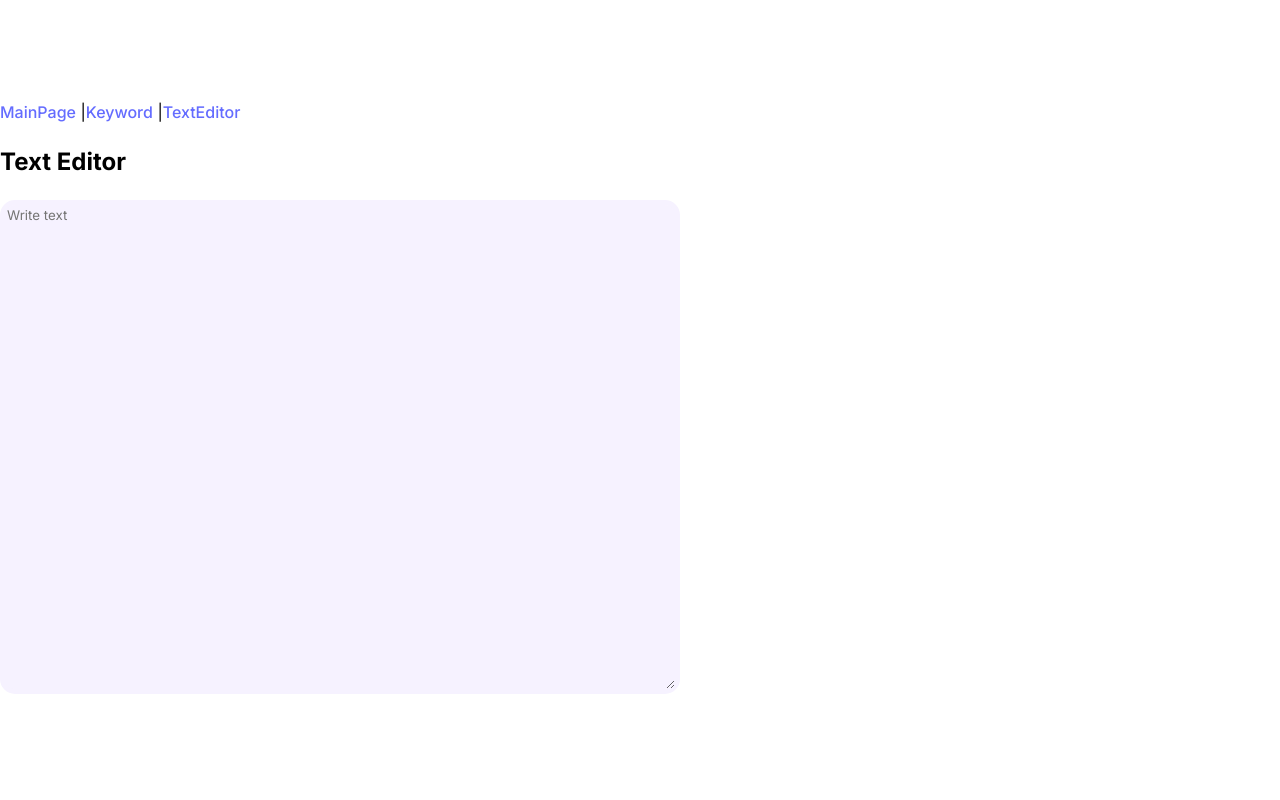
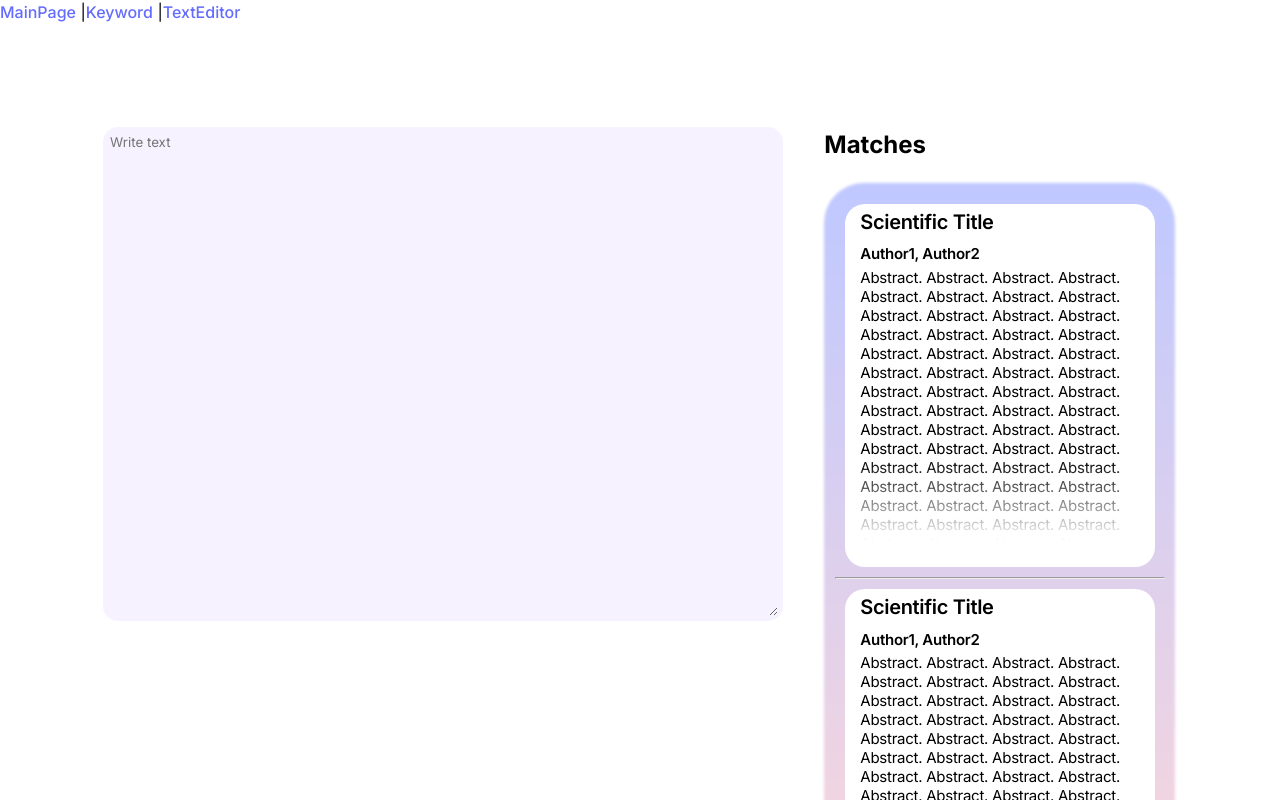
Before and after one commit to daminkim99/uoftHacks, a React (Vite) app in the folder client/: page /textEditor in a window 1280 px wide. Shown: the top 800 px of the page. Built offline with nearby package versions, Linux system fonts and the light colour scheme.

Commit message:
text-editor right section almost complete!!!!!! maybe just have to restrict to have it not scrollable but later priority

```diff
--- a/client/src/pages/TextEditor.css
+++ b/client/src/pages/TextEditor.css
@@ -1,10 +1,126 @@
+@import url('https://fonts.googleapis.com/css2?family=Inter:wght@400;500;600;700&display=swap');
+
 * {
 	font-family: 'Inter', sans-serif;
-    color:black;
+    color: black;
+    margin-top: 0;
 }
+
 
 .textbox {
     border: 5px solid #F6F2FF;
     background-color:#F6F2FF;
     border-radius:15px;
 }
+
+.container-text {
+    display: flex;
+    gap: 5%;
+    padding: 10%;
+}
+
+.text-editor {
+    flex: 2;
+}
+
+.match-container {
+    flex: 1;
+}
+
+.match-rectangle {
+    width: 351px;
+    height: 808px;
+    flex-shrink: 0;
+    border-radius: 40px;
+}
+
+.match-rectangle::before {
+    content: '';
+    position: absolute;
+    display: flex;
+    flex-direction: column;
+    align-items: center;
+    justify-content: center;
+    width: 351px;
+    height: 808px;
+    background: linear-gradient(180deg, #BFC8FF 0%, #FFD8D8 100%);
+    filter: blur(1.4px);
+    border-radius: 40px;
+    z-index: -1;
+}
+
+.padding-rectangle {
+    padding: 3%;
+    height: 100%;
+    flex-shrink: 0;
+}
+
+.smaller-match-rectangle {
+    z-index: 1;
+    width: 310px;
+    height: 45%;
+    flex-shrink: 0;
+    border-radius: 20px;
+    background: #FFF;
+    margin: 10px auto;
+}
+
+.science-title {
+    display: flex;
+    margin-left: 5%;
+    width: 100%;
+    height: 10%;
+    margin-bottom: 0;
+    flex-direction: column;
+    justify-content: center;
+    flex-shrink: 0;
+    color: #000;
+    font-family: Inter;
+    font-size: 20px;
+    font-style: normal;
+    font-weight: 600;
+    line-height: normal;
+    letter-spacing: -0.34px;
+    padding-right: 5%;
+}
+
+.authors {
+    display: flex;
+    width: 233px;
+    height: 28px;
+    flex-direction: column;
+    justify-content: center;
+    flex-shrink: 0;
+    margin: 0 5%;
+    padding-right: 5%;
+    color: #000;
+    font-family: Inter;
+    font-size: 15px;
+    font-style: normal;
+    font-weight: 600;
+    line-height: normal;
+    letter-spacing: -0.255px;
+}
+
+.abstract {
+    display: flex;
+    position: relative;
+    overflow: hidden;
+    width: 100%;
+    height: 75%;
+    max-height: 100%;
+    margin: 0 5%;
+    flex-direction: column;
+    flex-shrink: 0;
+    color: #000;
+    font-family: Inter;
+    font-size: 15px;
+    font-style: normal;
+    font-weight: 400;
+    line-height: normal;
+    letter-spacing: -0.255px;
+    overflow: hidden;
+    position: relative;
+    mask-image: linear-gradient(to bottom, black 70%, transparent 100%);
+    -webkit-mask-image: linear-gradient(to bottom, black 70%, transparent 100%);
+}
--- a/client/src/pages/TextEditor.jsx
+++ b/client/src/pages/TextEditor.jsx
@@ -16,7 +16,9 @@ const TextEditor = () => {
 
     return (
             <div>
-            <h2>Text Editor</h2>
+                <div className='container-text'>
+                    <div className='text-editor'>
+                        {/* <h2 className='title'>Text Editor</h2> */}
                         <textarea
                         className="textbox"
                         value = {body}
@@ -24,8 +26,31 @@ const TextEditor = () => {
                         placeholder="Write text"
                         rows="30"
                         cols="80"
+                        />
+                    </div>
 
-            />
+                    <div className='match-container'>
+                        <h2 className='match-title'>Matches</h2>
+                        <div className='match-rectangle'>
+                            <div className='padding-rectangle'>
+                                <div className='smaller-match-rectangle'>
+                                    <h3 className='science-title'>Scientific Title</h3>
+                                    <h4 className='authors'>Author1, Author2</h4>
+                                    <p className='abstract'>Abstract. Abstract. Abstract. Abstract. Abstract. Abstract. Abstract. Abstract. Abstract. Abstract. Abstract. Abstract. Abstract. Abstract. Abstract. Abstract. Abstract. Abstract. Abstract. Abstract. Abstract. Abstract. Abstract. Abstract. Abstract. Abstract. Abstract. Abstract. Abstract. Abstract. Abstract. Abstract. Abstract. Abstract. Abstract. Abstract. Abstract. Abstract. Abstract. Abstract. Abstract. Abstract. Abstract. Abstract. Abstract. Abstract. Abstract. Abstract. Abstract. Abstract. Abstract. Abstract. Abstract. Abstract. Abstract. Abstract. Abstract. Abstract. Abstract. Abstract. Abstract. Abstract. Abstract. Abstract. Abstract. Abstract. Abstract. Abstract. Abstract. Abstract. Abstract. Abstract. .</p>
+                                </div>
+
+                                <hr className="rectangle-separator" />
+
+                                <div className='smaller-match-rectangle'>
+                                    <h3 className='science-title'>Scientific Title</h3>
+                                    <h4 className='authors'>Author1, Author2</h4>
+                                    <p className='abstract'>Abstract. Abstract. Abstract. Abstract. Abstract. Abstract. Abstract. Abstract. Abstract. Abstract. Abstract. Abstract. Abstract. Abstract. Abstract. Abstract. Abstract. Abstract. Abstract. Abstract. Abstract. Abstract. Abstract. Abstract. Abstract. Abstract. Abstract. Abstract. Abstract. Abstract. Abstract. Abstract. Abstract. Abstract. Abstract. Abstract. Abstract. Abstract. Abstract. Abstract. Abstract. Abstract. Abstract. Abstract. Abstract. Abstract. Abstract. Abstract. Abstract. Abstract. Abstract. Abstract. Abstract. Abstract. Abstract. Abstract. Abstract. Abstract. Abstract. Abstract. Abstract. Abstract. Abstract. Abstract. Abstract. Abstract. Abstract. Abstract. Abstract. Abstract. Abstract. Abstract. </p>
+                                </div>
+                            </div>
+                        </div>
+                    </div>
+
+                </div>
 
             </div>
         )
```
Lines whose indentation alone changed are shown as unchanged.
